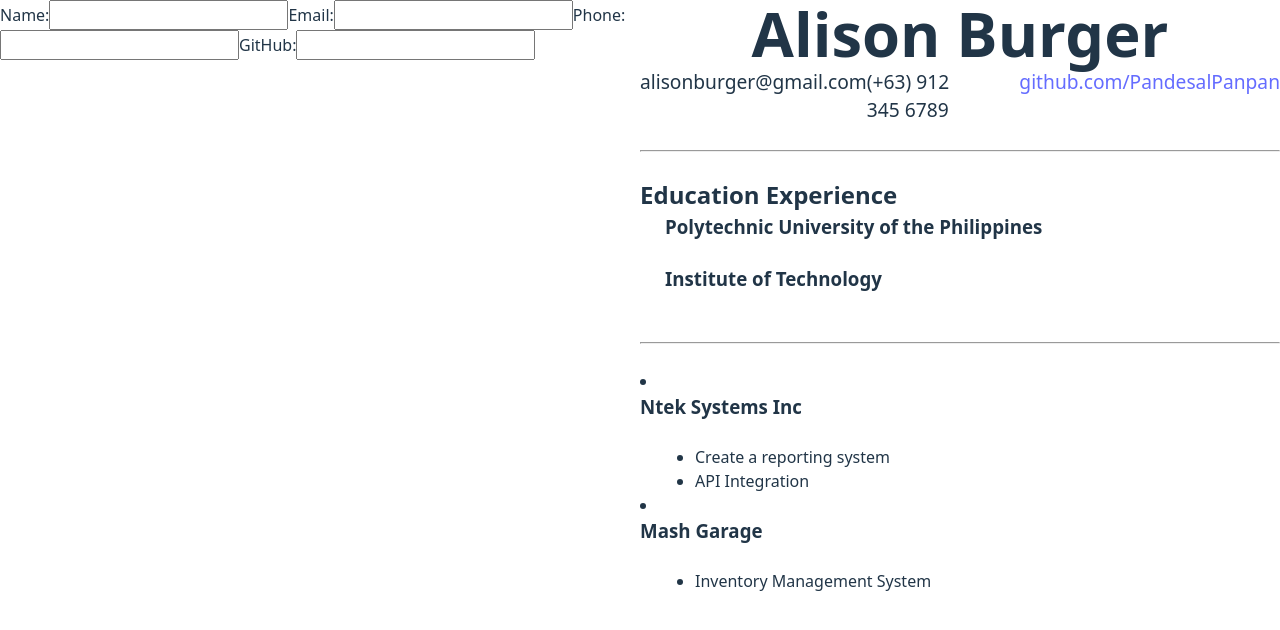
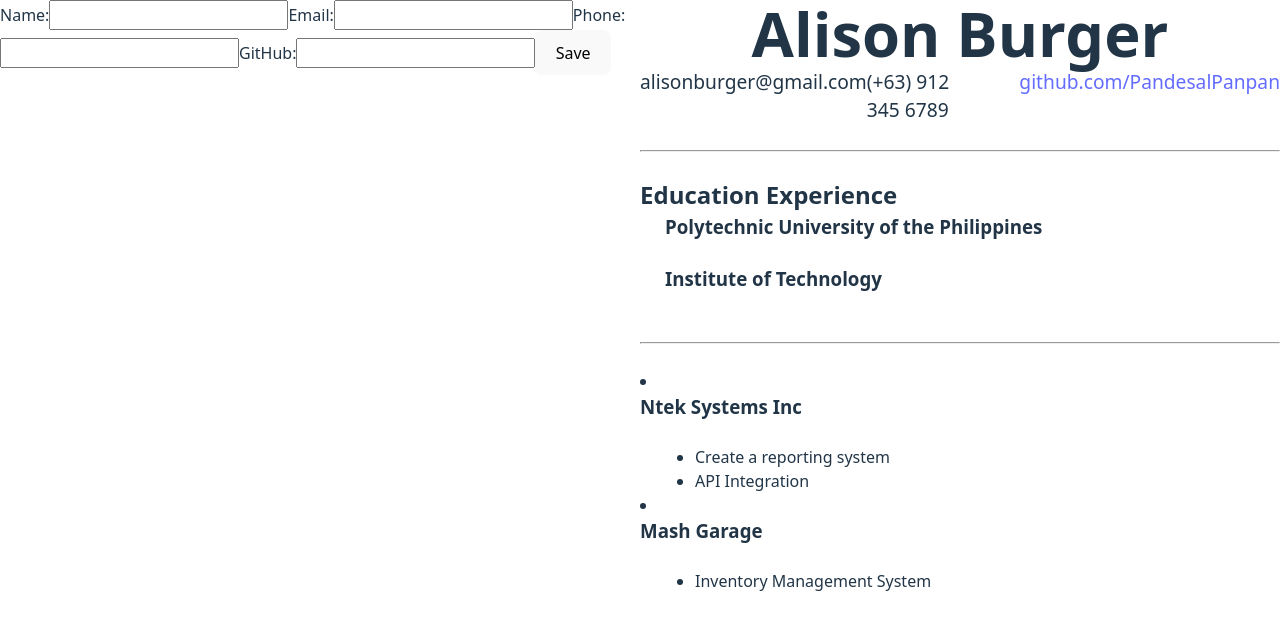
Before and after one commit to PandesalPanpan/cv-application, a React (Vite) app: page / in a window 1280 px wide. Shown: the top 630 px of the page. Built offline with nearby package versions, Linux system fonts and the light colour scheme.

Commit message:
Feat: Working Form for General Information

```diff
--- a/src/App.jsx
+++ b/src/App.jsx
@@ -7,9 +7,19 @@ import { sampleGeneralInformation } from './data-util'
 function App() {
   const [general, setGeneral] = useState(sampleGeneralInformation);
 
+  const handleGeneralSave = (event) => {
+    event.preventDefault();
+    const fd = new FormData(event.currentTarget);
+    const data = Object.fromEntries(fd);
+    setGeneral({...data})
+  }
+
   return (
     <div className="container">
-      <CVFormEditor></CVFormEditor>
+      <CVFormEditor
+      handleGeneralSave={handleGeneralSave}
+
+      ></CVFormEditor>
       <CVPreview generals={general}></CVPreview>
     </div>
   )
--- a/src/components/CVFormEditor.jsx
+++ b/src/components/CVFormEditor.jsx
@@ -1,10 +1,12 @@
 import GeneralForm from "./GeneralForm";
 
-export default function CVFormEditor() {
+export default function CVFormEditor({
+    handleGeneralSave
+}) {
     return (
         <div className="cv-form-container">
             <section className="general-information-section">
-                <GeneralForm></GeneralForm>
+                <GeneralForm handleGeneralSave={handleGeneralSave}></GeneralForm>
             </section>
             <section className="educational-experience-section">
 
--- a/src/components/GeneralForm.jsx
+++ b/src/components/GeneralForm.jsx
@@ -1,14 +1,9 @@
-export default function GeneralForm() {
-
-    const handleSubmit = (event) => {
-        event.preventDefault();
-        const fd = new FormData(event.currentTarget);
-        const data = Object.fromEntries(fd);
-        console.log(data);
-    }
+export default function GeneralForm({
+    handleGeneralSave
+}) {
 
     return (
-        <form onSubmit={handleSubmit}>
+        <form onSubmit={handleGeneralSave}>
             <label htmlFor="name">Name:
                 <input type="text" name="name" id="name" />
             </label>
@@ -21,6 +16,7 @@ export default function GeneralForm() {
             <label htmlFor="github">GitHub:
                 <input type="text" name="github" id="github"/>
             </label>
+            <button type="submit">Save</button>
         </form>
     )
 }
```
